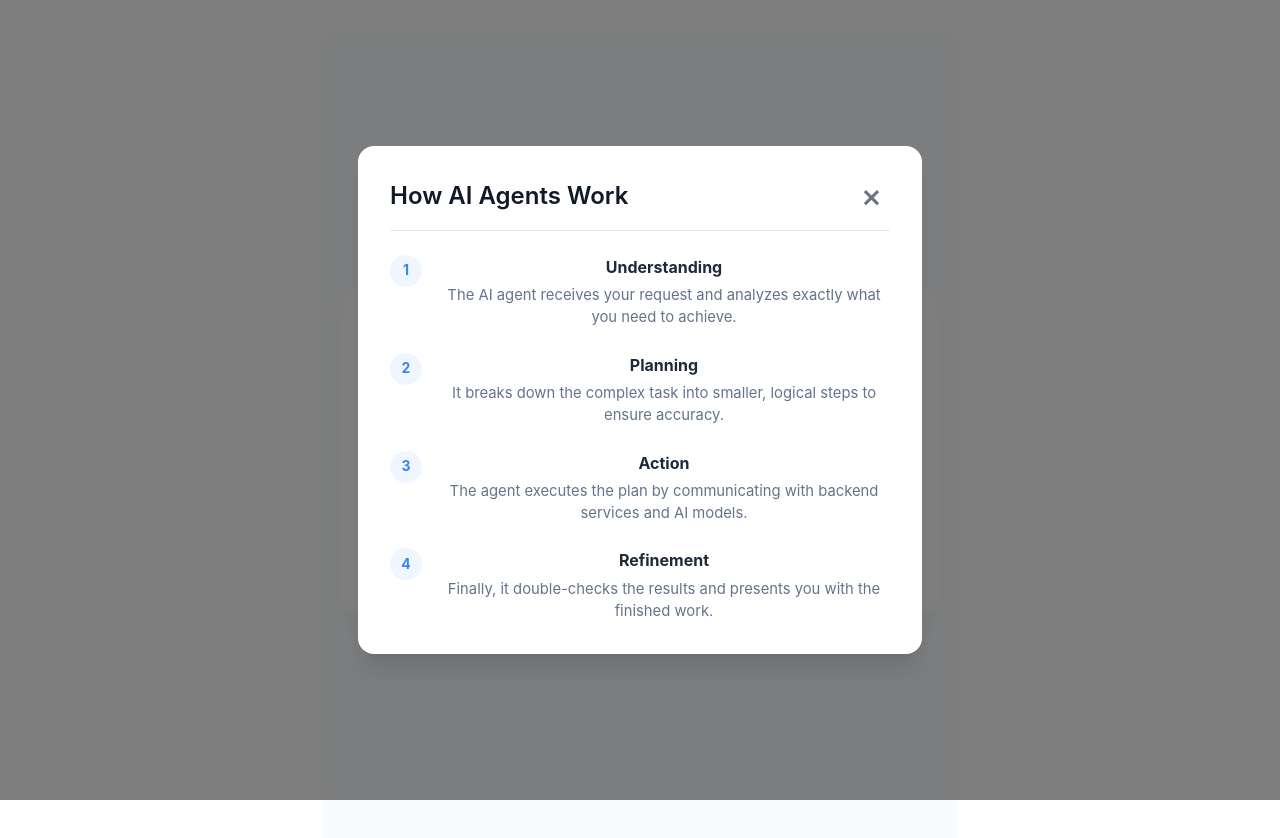
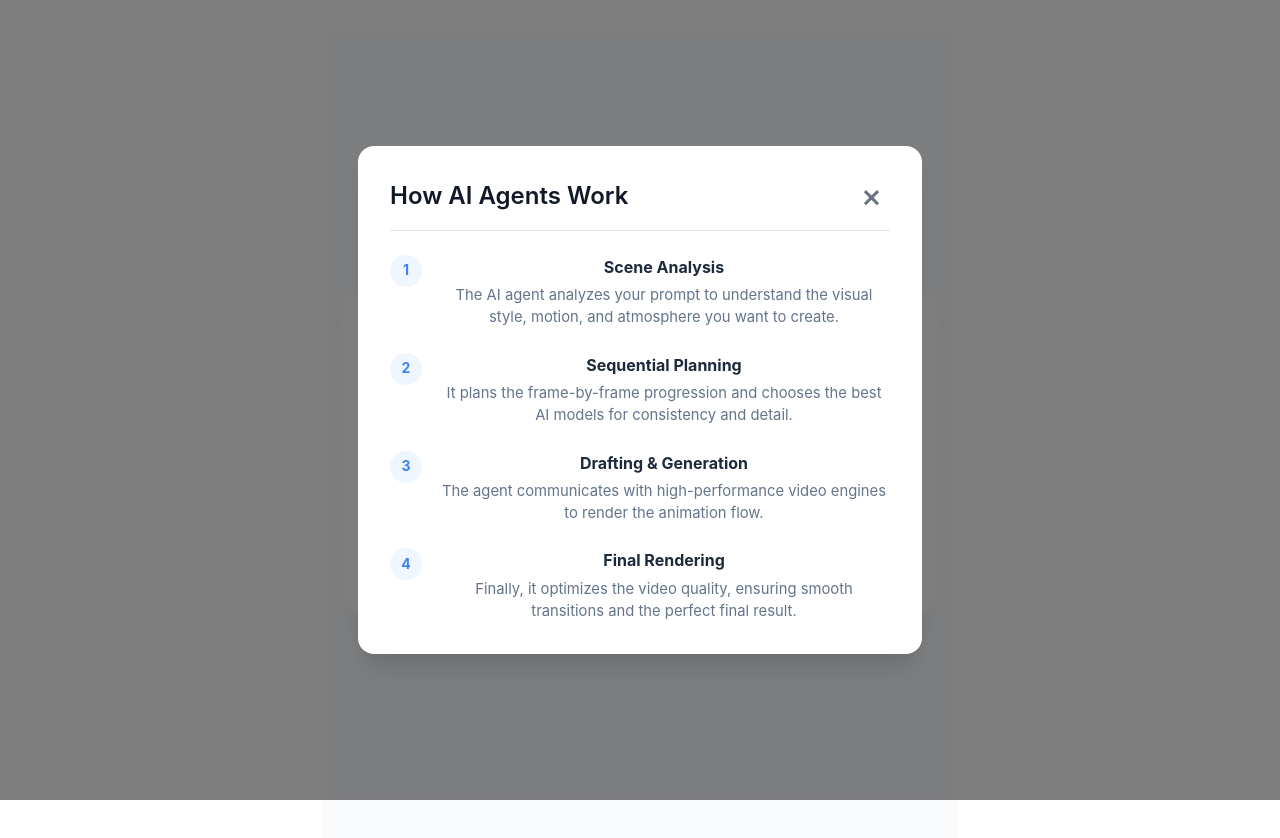
Before and after one commit to Lenny606/animation-flow, a React (Vite) app in the folder frontend/: page /home in a window 1280 px wide. Both pictures are taken after a click on the button "How does it work?". Shown: the top 838 px of the page. Built offline with nearby package versions, Linux system fonts and the light colour scheme.

Commit message:
edit text

```diff
--- a/frontend/src/pages/Home.jsx
+++ b/frontend/src/pages/Home.jsx
@@ -27,29 +27,29 @@ const Home = () => {
                     <div style={styles.point}>
                         <span style={styles.number}>1</span>
                         <div>
-                            <strong style={styles.pointTitle}>Understanding</strong>
-                            <p style={styles.pointText}>The AI agent receives your request and analyzes exactly what you need to achieve.</p>
+                            <strong style={styles.pointTitle}>Scene Analysis</strong>
+                            <p style={styles.pointText}>The AI agent analyzes your prompt to understand the visual style, motion, and atmosphere you want to create.</p>
                         </div>
                     </div>
                     <div style={styles.point}>
                         <span style={styles.number}>2</span>
                         <div>
-                            <strong style={styles.pointTitle}>Planning</strong>
-                            <p style={styles.pointText}>It breaks down the complex task into smaller, logical steps to ensure accuracy.</p>
+                            <strong style={styles.pointTitle}>Sequential Planning</strong>
+                            <p style={styles.pointText}>It plans the frame-by-frame progression and chooses the best AI models for consistency and detail.</p>
                         </div>
                     </div>
                     <div style={styles.point}>
                         <span style={styles.number}>3</span>
                         <div>
-                            <strong style={styles.pointTitle}>Action</strong>
-                            <p style={styles.pointText}>The agent executes the plan by communicating with backend services and AI models.</p>
+                            <strong style={styles.pointTitle}>Drafting & Generation</strong>
+                            <p style={styles.pointText}>The agent communicates with high-performance video engines to render the animation flow.</p>
                         </div>
                     </div>
                     <div style={styles.point}>
                         <span style={styles.number}>4</span>
                         <div>
-                            <strong style={styles.pointTitle}>Refinement</strong>
-                            <p style={styles.pointText}>Finally, it double-checks the results and presents you with the finished work.</p>
+                            <strong style={styles.pointTitle}>Final Rendering</strong>
+                            <p style={styles.pointText}>Finally, it optimizes the video quality, ensuring smooth transitions and the perfect final result.</p>
                         </div>
                     </div>
                 </div>
```
